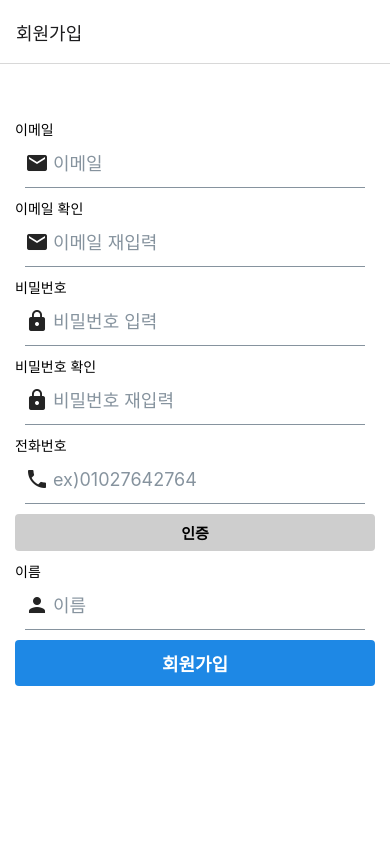
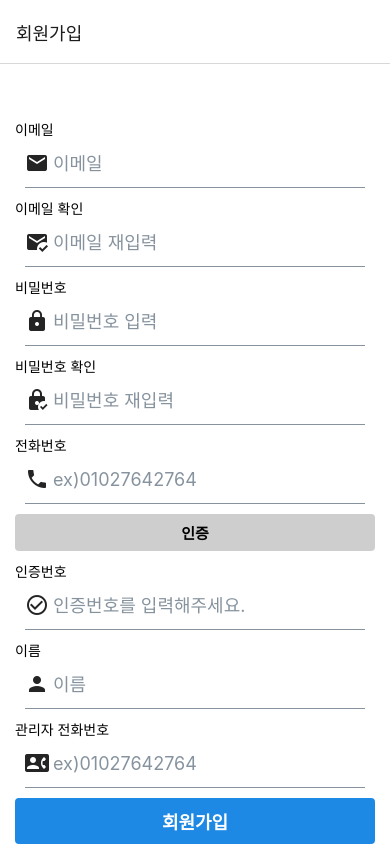
Before and after one commit to CSID-DGU/2022-2-CECD1-Woa-5, a React Native app in the folder Client/: screen /Signup in a window 390 px wide. Built offline with nearby package versions, Linux system fonts and the light colour scheme.

Commit message:
[FEAT] 회원가입 시 인증번호 및 관리자 전화번호 입력 추가

```diff
--- a/Client/components/SignUpScreen.js
+++ b/Client/components/SignUpScreen.js
@@ -7,9 +7,10 @@ function SignUpScreen() {
   const [pw, setPassword] = useState('');
   const [pwCheck, setConfirmPassword] = useState('');
   const [phone_number, setPhoneNumber] = useState('');
-  // const [phone_numberCheck, setConfirmPhoneNumber] = useState('');
+  const [Verify_number, setVerifyNumber] = useState('');
   const [emailCheck, setConfirmEmailCheck] = useState('');
   const [name, setName] = useState('');
+  const [opponent_number, setOpponentNumber] = useState('');
   const SERVER_URL = 'http://ec2-43-200-5-132.ap-northeast-2.compute.amazonaws.com:3000';
 
   //전화번호 유효성 검사
@@ -21,7 +22,7 @@ function SignUpScreen() {
 
   // 회원가입 로직을 처리하는 함수
   const handleSignUp = async() => {
-    if (!email || !pw || !pwCheck || !phone_number || !emailCheck || !name) {
+    if (!email || !pw || !pwCheck || !phone_number || !Verify_number || !emailCheck || !name || !opponent_number) {
         alert('모든 필드를 입력해주세요.');
         return;
     }
@@ -45,8 +46,9 @@ function SignUpScreen() {
             pw,
             pwCheck,
             phone_number,
-            // phone_numberCheck,
+            Verify_number,
             name,
+            opponent_number,
         }),
         });
         const data = await response.json();
@@ -56,7 +58,8 @@ function SignUpScreen() {
           console.log('회원가입 성공');
           alert('성공', '회원가입이 완료되었습니다');
         }else{
-          Alert.alert('실패', '회원가입에 실패했습니다. 입력한 정보를 다시 확인하세요.');
+          console.log(data);
+          alert('회원가입에 실패하였습니다.');
         }
     }catch(error){
       Alert.alert('에러', '회원가입 과정에서 문제가 발생했습니다.');
@@ -87,7 +90,7 @@ function SignUpScreen() {
       <Text>이메일 확인</Text>
       <Input
         placeholder="이메일 재입력"
-        leftIcon={{type: 'material', name: 'email'}}
+        leftIcon={{type: 'material', name: 'mark-email-read'}}
         onChangeText={setConfirmEmailCheck}
         value={emailCheck}
       />
@@ -103,7 +106,7 @@ function SignUpScreen() {
       <Text>비밀번호 확인</Text>
       <Input
         placeholder="비밀번호 재입력"
-        leftIcon={{ type: 'material', name: 'lock' }}
+        leftIcon={{ type: 'material-community', name: 'lock-check' }}
         onChangeText={setConfirmPassword}
         value={pwCheck}
         secureTextEntry
@@ -120,6 +123,14 @@ function SignUpScreen() {
           <Text style={styles.verifyButtonText}>인증</Text>
       </TouchableOpacity>
 
+      <Text>인증번호</Text>
+      <Input
+        placeholder="인증번호를 입력해주세요."
+        leftIcon={{type: 'material', name: 'check-circle-outline'}}
+        onChangeText={setVerifyNumber}
+        value={Verify_number}
+      />
+
       <Text>이름</Text>
       <Input
         placeholder="이름"
@@ -127,6 +138,15 @@ function SignUpScreen() {
         onChangeText={setName}
         value={name}
         autoCapitalize="words"
+      />
+
+      <Text>관리자 전화번호</Text>
+      <Input
+        placeholder="ex)01027642764"
+        leftIcon={{ type: 'material', name: 'contact-phone' }}
+        onChangeText={setOpponentNumber}
+        value={opponent_number}
+        autoCapitalize="phone-pad"
       />
       <TouchableOpacity style={styles.signupButton} onPress={handleSignUp}>
           <Text style={styles.signupButtonText}>회원가입</Text>
```
